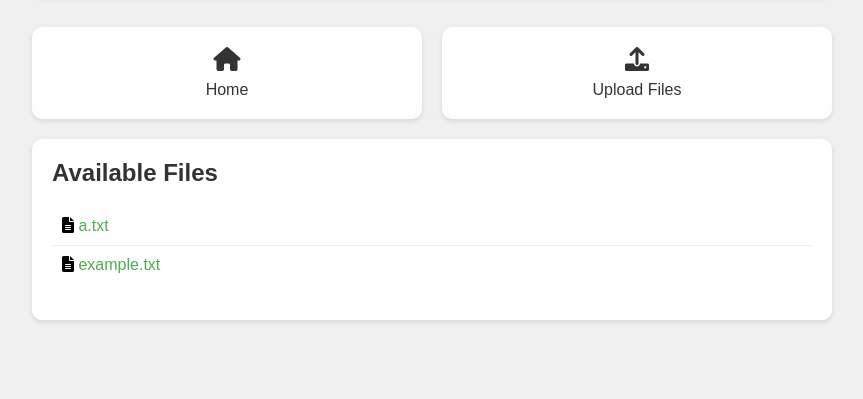
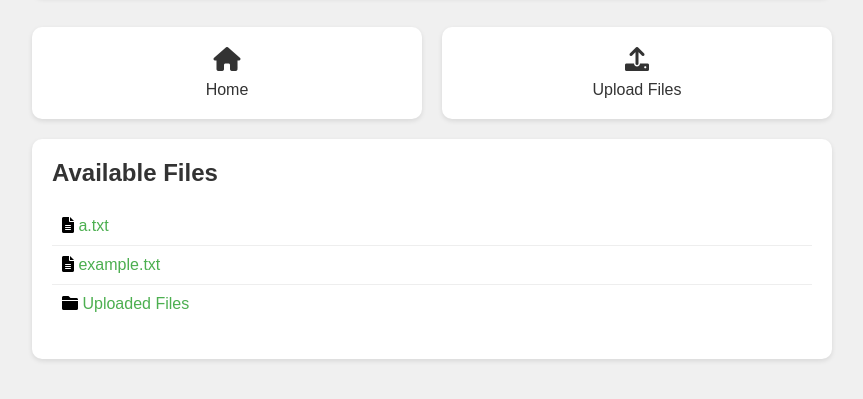
Before and after one commit to Jet-8401/webserv, a plain HTML site: page shared/naviguation.html in a window 1280 px wide. Shown: the part 121-520 px from the top of the page, without its empty margins (208-1071 px from the left). Drawn offline with Linux system fonts and the light colour scheme.

Commit message:
added some last minutes stuff to previous commit

```diff
--- a/shared/naviguation.html
+++ b/shared/naviguation.html
@@ -110,6 +110,7 @@
         <ul>
             <li><i class="fas fa-file-alt"></i> <a href="/files/a.txt">a.txt</a></li>
             <li><i class="fas fa-file-alt"></i> <a href="/files/example.txt">example.txt</a></li>
+            <li><i class="fas fa-folder"></i> <a href="/files-uploaded">Uploaded Files</a></li>
         </ul>
     </div>
 
```
Also changed, not shown: 1 other file.
